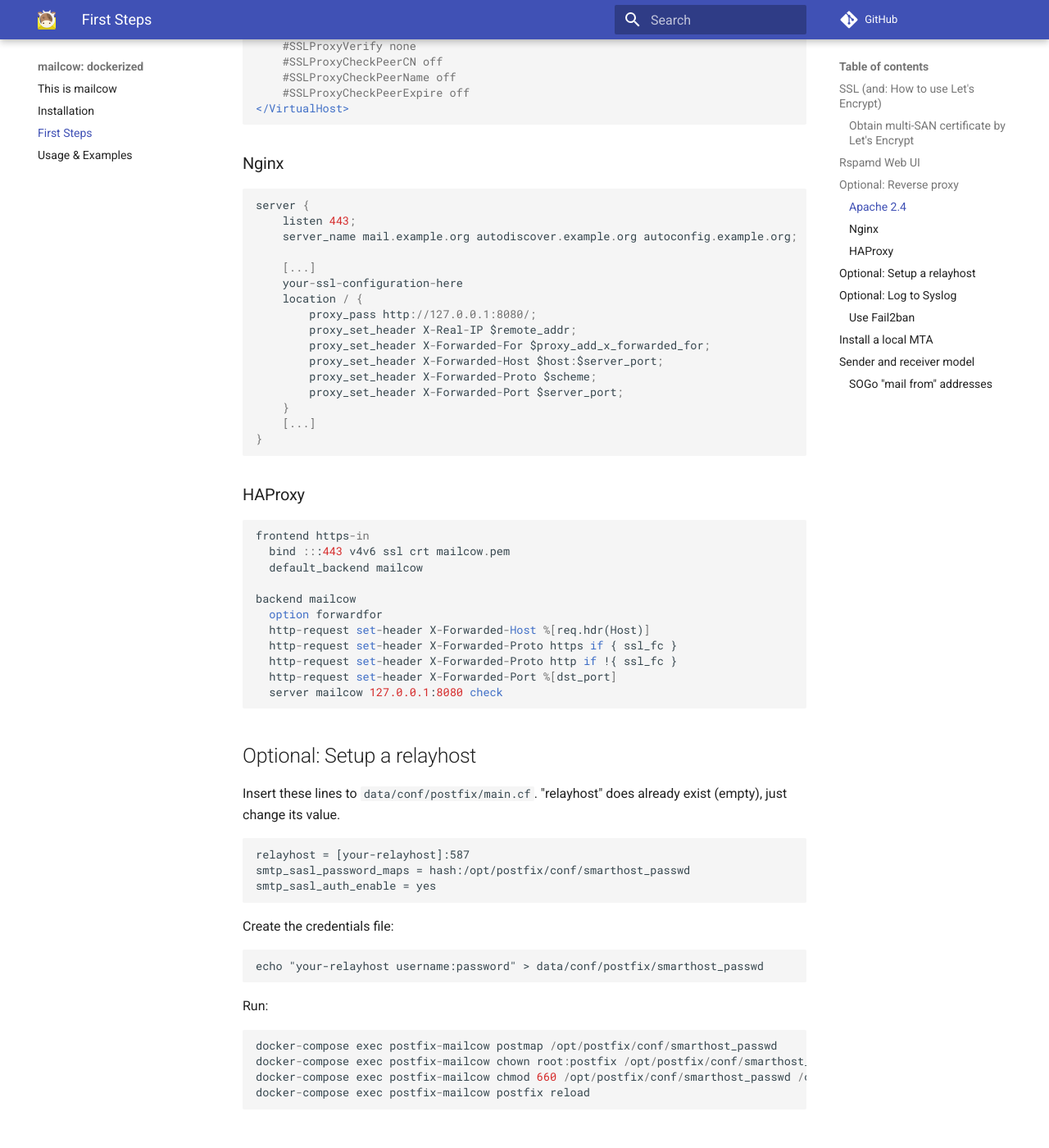
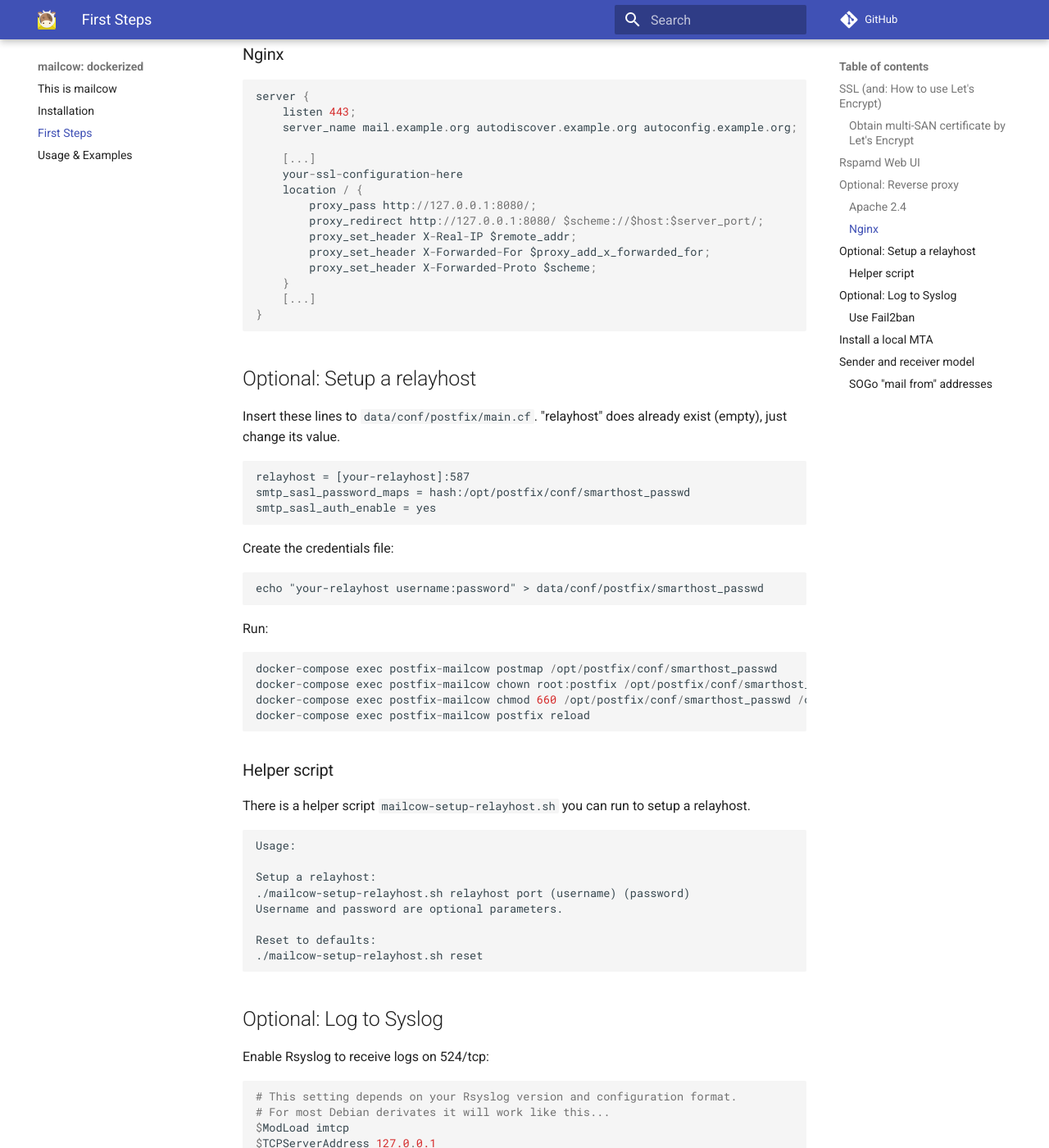
Before and after one commit to Imtiajrex/mailcow-dockerized, an MkDocs documentation site: the page built from docs/first_steps.md, in a window 1280 px wide and 1400 px high, scrolled down 2953 px. Shown: the whole window at 82% size. Built offline with MkDocs 1.6.1 and Material for MkDocs 9.7.7, drawn with Linux system fonts in a browser that asks for light colours; comment, search, counter and statistics services are not loaded; old or Windows-style settings are respelled for this version of MkDocs; some of the changed text lies outside the part shown.

Commit message:
Revert RP changes as they do not work without RP

````diff
--- a/docs/first_steps.md
+++ b/docs/first_steps.md
@@ -103,15 +103,8 @@
     [...]
     # You should proxy to a plain HTTP session to offload SSL processing
     ProxyPass / http://127.0.0.1:8080/
+    ProxyPassReverse / http://127.0.0.1:8080/
     ProxyPreserveHost Off
-    ProxyAddHeaders Off
-    RewriteEngine on
-    RewriteRule ^(.*) - [E=HOST_HEADER:%{HTTP_HOST},E=CLIENT_IP:%{REMOTE_ADDR},E=PORT_NUMBER:%{SERVER_PORT},L]
-    RequestHeader append X-Forwarded-For "%{CLIENT_IP}e"
-    RequestHeader set X-Forwarded-Host "%{HOST_HEADER}e"
-    RequestHeader set X-Forwarded-Proto "https" env=HTTPS
-    RequestHeader set X-Forwarded-Proto "http" env=!HTTPS
-    RequestHeader set X-Forwarded-Port "%{PORT_NUMBER}e"
     your-ssl-configuration-here
     [...]
 
@@ -136,29 +129,13 @@
     your-ssl-configuration-here
     location / {
         proxy_pass http://127.0.0.1:8080/;
+        proxy_redirect http://127.0.0.1:8080/ $scheme://$host:$server_port/;
         proxy_set_header X-Real-IP $remote_addr;
         proxy_set_header X-Forwarded-For $proxy_add_x_forwarded_for;
-        proxy_set_header X-Forwarded-Host $host:$server_port;
         proxy_set_header X-Forwarded-Proto $scheme;
-        proxy_set_header X-Forwarded-Port $server_port;
     }
     [...]
 }
-```
-
-### HAProxy
-```
-frontend https-in
-  bind :::443 v4v6 ssl crt mailcow.pem
-  default_backend mailcow
-
-backend mailcow
-  option forwardfor
-  http-request set-header X-Forwarded-Host %[req.hdr(Host)]
-  http-request set-header X-Forwarded-Proto https if { ssl_fc }
-  http-request set-header X-Forwarded-Proto http if !{ ssl_fc }
-  http-request set-header X-Forwarded-Port %[dst_port]
-  server mailcow 127.0.0.1:8080 check
 ```
 
 ## Optional: Setup a relayhost
@@ -181,6 +158,21 @@
 docker-compose exec postfix-mailcow chown root:postfix /opt/postfix/conf/smarthost_passwd /opt/postfix/conf/smarthost_passwd.db
 docker-compose exec postfix-mailcow chmod 660 /opt/postfix/conf/smarthost_passwd /opt/postfix/conf/smarthost_passwd.db
 docker-compose exec postfix-mailcow postfix reload
+```
+
+### Helper script
+
+There is a helper script `mailcow-setup-relayhost.sh` you can run to setup a relayhost.
+
+```
+Usage:
+
+Setup a relayhost:
+./mailcow-setup-relayhost.sh relayhost port (username) (password)
+Username and password are optional parameters.
+
+Reset to defaults:
+./mailcow-setup-relayhost.sh reset
 ```
 
 ## Optional: Log to Syslog
````
